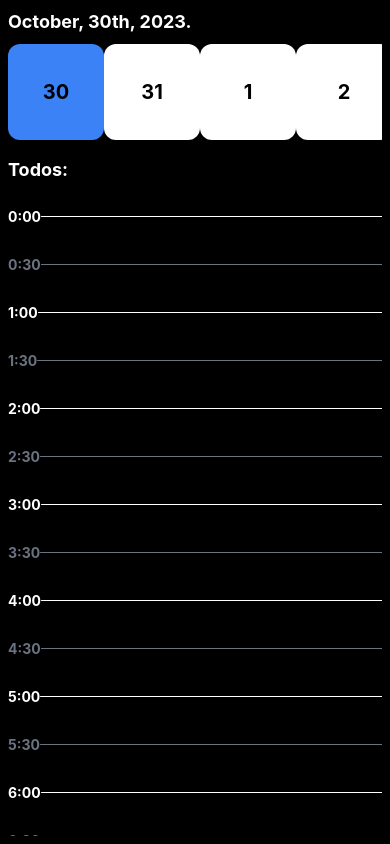
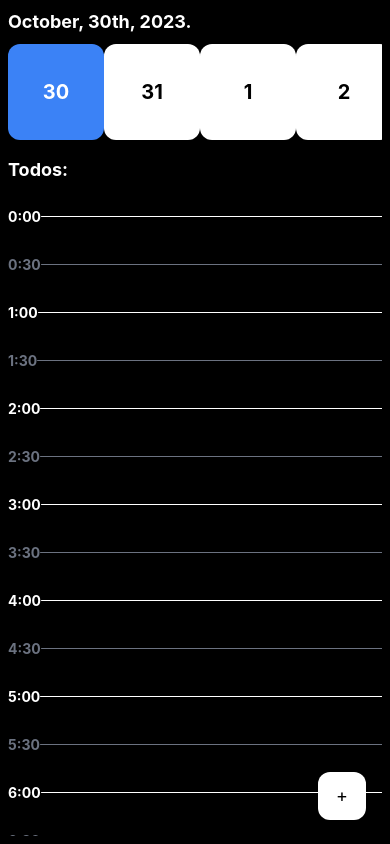
Before and after one commit to Domianidze/be-productive, a React Native app: screen /home in a window 390 px wide. Built offline with nearby package versions, Linux system fonts and the light colour scheme.

Commit message:
style: create add button

```diff
--- /dev/null
+++ b/src/screens/Home/components/AddButton/index.tsx
@@ -0,0 +1,12 @@
+import React from 'react';
+import {Pressable, Text} from 'react-native';
+
+const AddButton: React.FC = () => {
+  return (
+    <Pressable className="absolute right-6 bottom-6 w-12 h-12 justify-center items-center bg-white rounded-xl">
+      <Text className="text-lg">+</Text>
+    </Pressable>
+  );
+};
+
+export default AddButton;
--- a/src/screens/Home/components/DatePicker/index.tsx
+++ b/src/screens/Home/components/DatePicker/index.tsx
@@ -54,7 +54,12 @@ const DatePicker: React.FC<TProps> = ({activeDate, setActiveDate}) => {
               }`}
               onPress={datePressHandler.bind(this, item)}
               key={item.toString()}>
-              <Text className="text-xl font-bold">{item.date()}</Text>
+              <Text
+                className={`text-xl font-bold ${
+                  isActive ? 'text-white' : 'text-black'
+                }`}>
+                {item.date()}
+              </Text>
             </Pressable>
           );
         })}
--- a/src/screens/Home/components/TodoList/index.tsx
+++ b/src/screens/Home/components/TodoList/index.tsx
@@ -27,13 +27,13 @@ const TodoList: React.FC<TProps> = () => {
     <View className="p-2 flex-1">
       <Text className="pb-2 text-lg text-white font-bold">Todos:</Text>
       <ScrollView className="relative">
-        {[...new Array(25)].map((_, index) => (
+        {[...new Array(24)].map((_, index) => (
           <View key={index}>
             <View className="h-12 flex-row items-center">
               <Text className="w-12 text-white font-bold">{index}:00</Text>
               <View className="h-[1px] w-full bg-white rounded-full" />
             </View>
-            {index < 24 && (
+            {index < 23 && (
               <View className="h-12 flex-row items-center">
                 <Text className="w-12 text-gray-500 font-bold">{index}:30</Text>
                 <View className="h-[1px] w-full bg-gray-500 rounded-full" />
--- a/src/screens/Home/index.tsx
+++ b/src/screens/Home/index.tsx
@@ -5,6 +5,7 @@ import moment from 'moment';
 import {StackParamList} from '@root/App';
 import DatePicker from './components/DatePicker';
 import TodoList from './components/TodoList';
+import AddButton from './components/AddButton';
 
 type TProps = NativeStackScreenProps<StackParamList, 'home'>;
 
@@ -12,9 +13,10 @@ const HomeScreen: React.FC<TProps> = () => {
   const [activeDate, setActiveDate] = React.useState<moment.Moment>(moment());
 
   return (
-    <View className="flex-1">
+    <View className="relative flex-1">
       <DatePicker activeDate={activeDate} setActiveDate={setActiveDate} />
       <TodoList activeDate={activeDate} />
+      <AddButton />
     </View>
   );
 };
```
